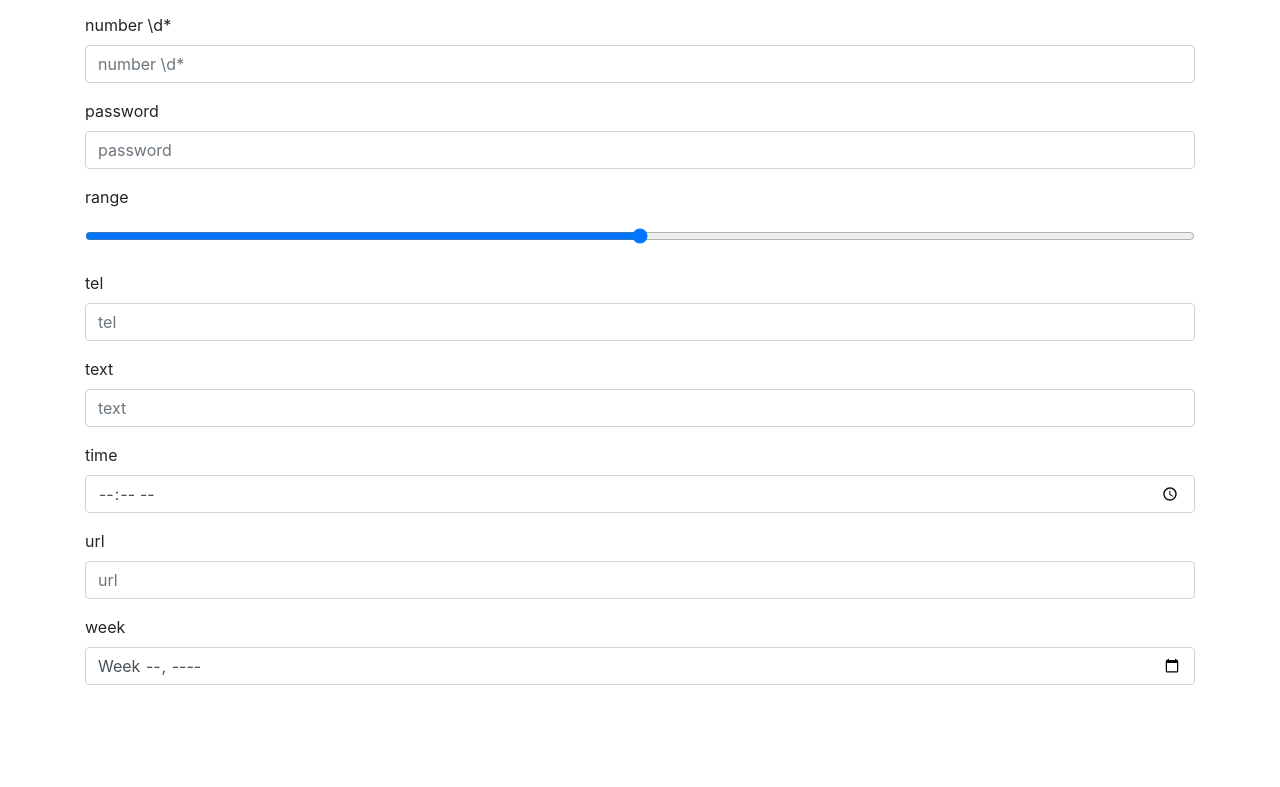
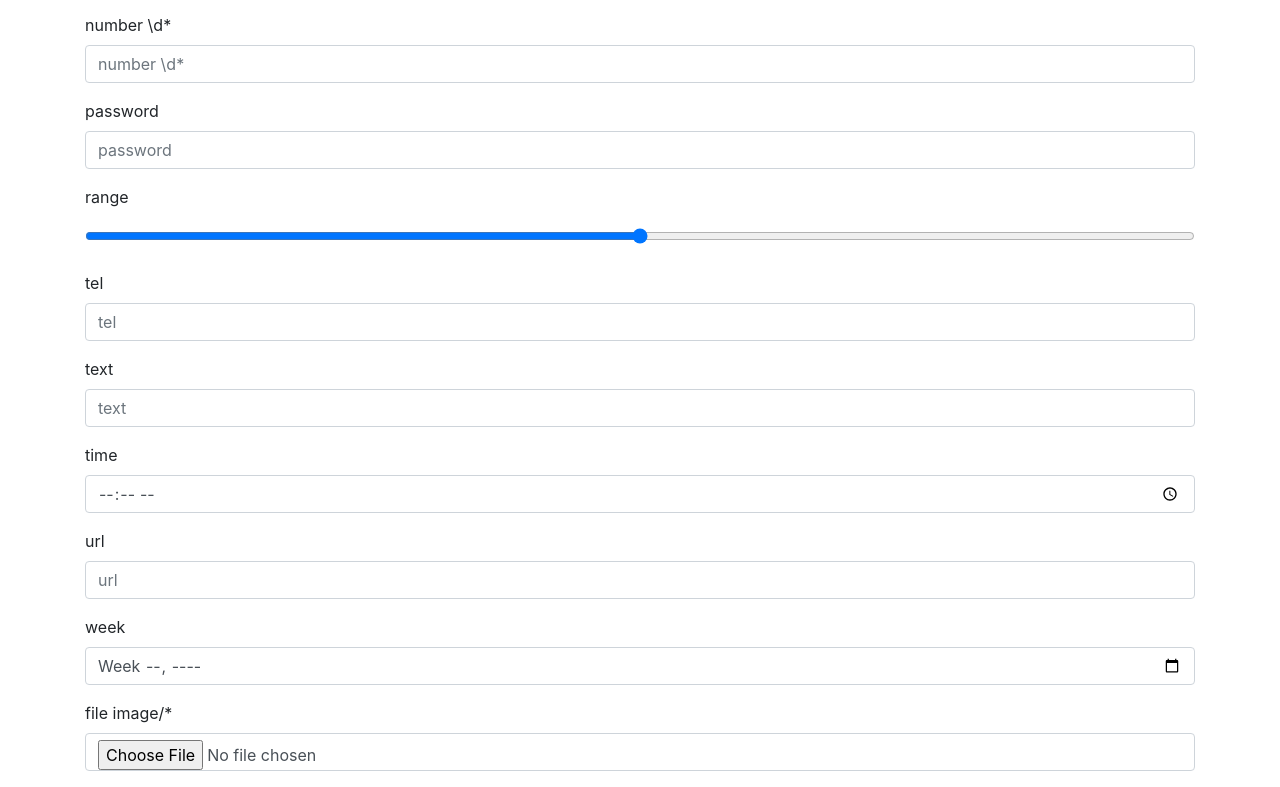
Before and after one commit to repeat/mobile-keyboard-layout, a plain HTML site: page index.html in a window 1280 px wide. Shown: the part 503-1290 px from the top of the page. Before the commit the page ends 1204 px from the top, so only its background shows below. Drawn offline with nearby package versions, Linux system fonts and the light colour scheme.

Commit message:
add file image/*

```diff
--- a/index.html
+++ b/index.html
@@ -68,6 +68,10 @@
           <label for="Week1">week</label>
           <input type="week" class="form-control" id="Week1" placeholder="week">
         </div>
+        <div class="form-group">
+          <label for="Image1">file image/*</label>
+          <input type="file" class="form-control" id="Image1" placeholder="file image/*" accept="image/*">
+        </div>
       </form>
     </div>
   </body>
```
